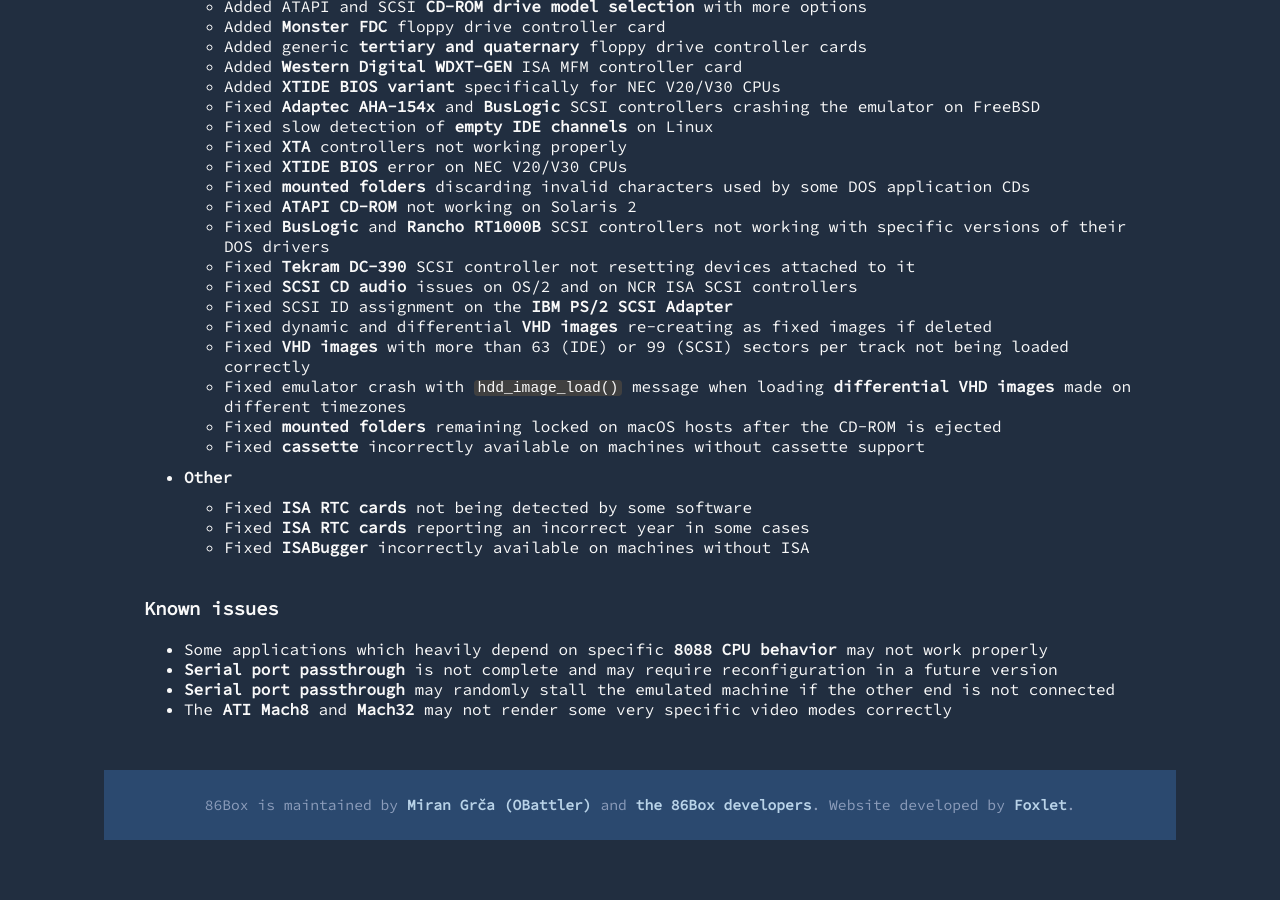
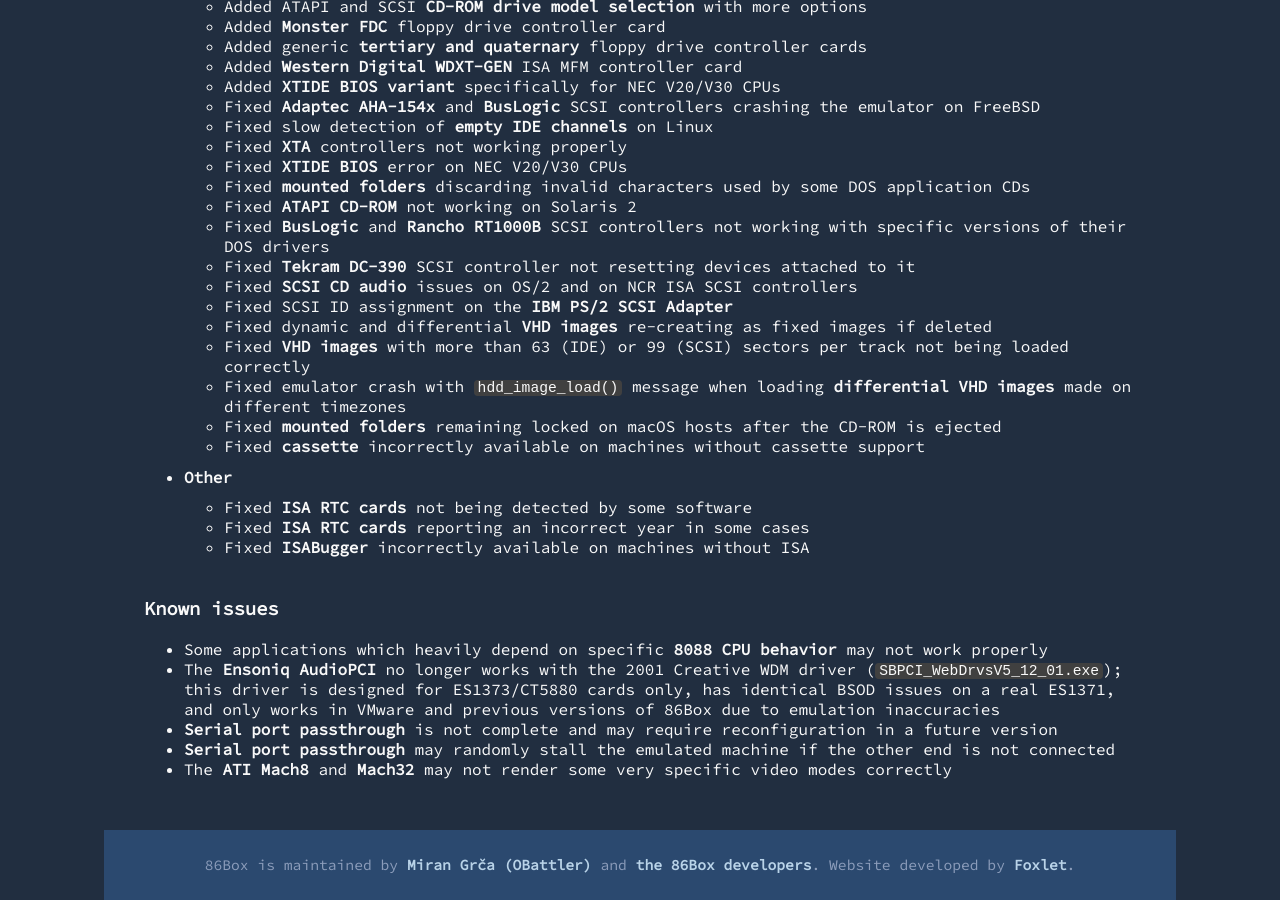
Before and after one commit to 86Box/86box.github.io, a Jekyll site: the page built from _posts/2023-08-26-86box-v4-0.md, in a window 1280 px wide and 900 px high, scrolled down 5729 px. Built offline with Jekyll 4.4.1, drawn with Linux system fonts in a browser that asks for light colours; before the commit the page ends 6569 px from its top, so only the background shows below that.

Commit message:
Add ES1371 known issue

```diff
--- a/_posts/2023-08-26-86box-v4-0.md
+++ b/_posts/2023-08-26-86box-v4-0.md
@@ -222,6 +222,7 @@
 ### Known issues
 
 * Some applications which heavily depend on specific **8088 CPU behavior** may not work properly
+* The **Ensoniq AudioPCI** no longer works with the 2001 Creative WDM driver (`SBPCI_WebDrvsV5_12_01.exe`); this driver is designed for ES1373/CT5880 cards only, has identical BSOD issues on a real ES1371, and only works in VMware and previous versions of 86Box due to emulation inaccuracies
 * **Serial port passthrough** is not complete and may require reconfiguration in a future version
 * **Serial port passthrough** may randomly stall the emulated machine if the other end is not connected
 * The **ATI Mach8** and **Mach32** may not render some very specific video modes correctly
```
